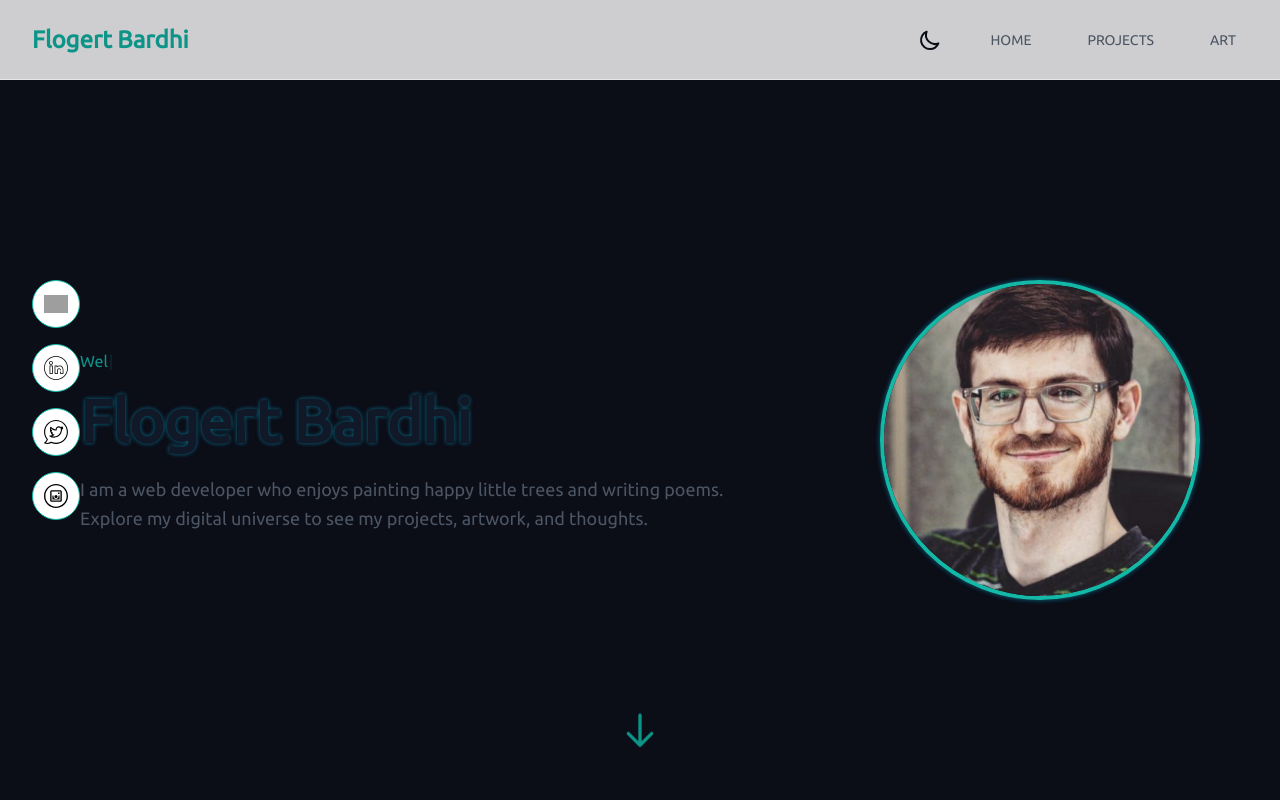
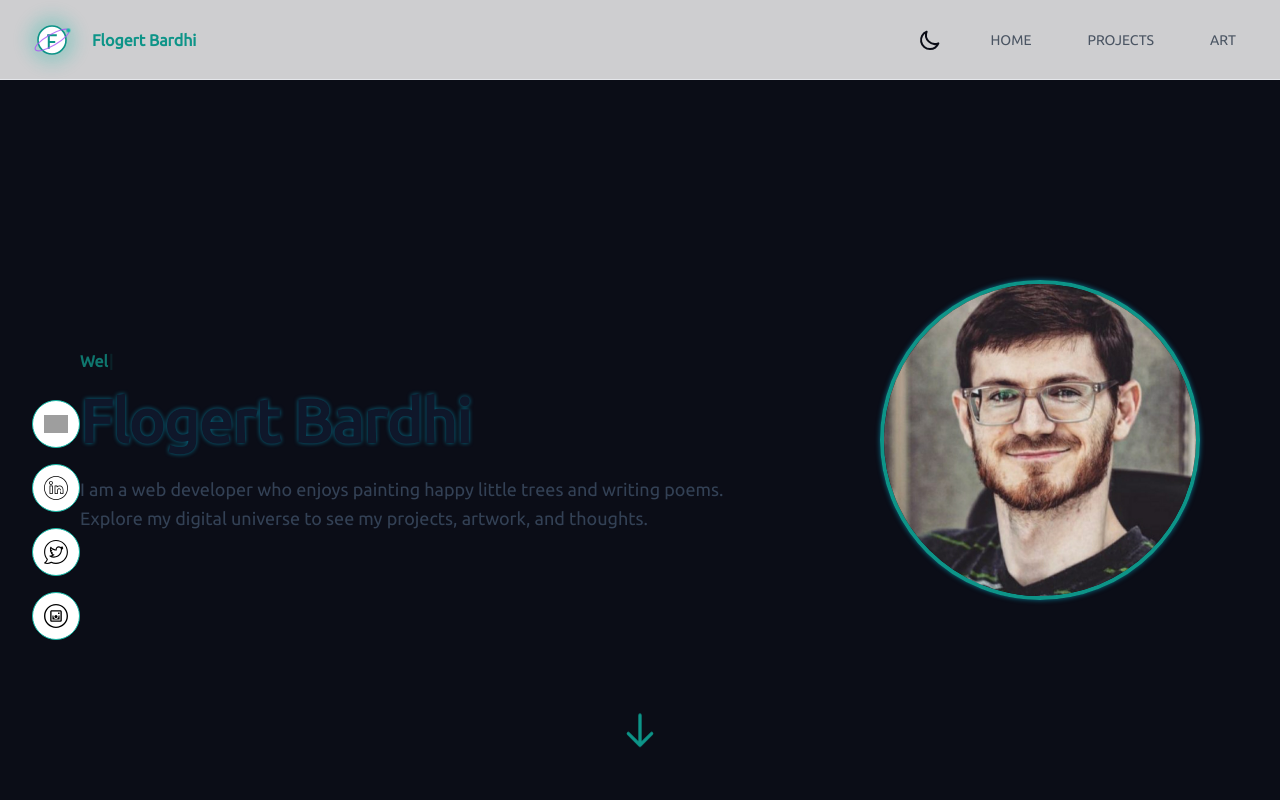
Before and after one commit to flogert/portfolio-website, a Next.js app: page / in a window 1280 px wide. Shown: the top 800 px of the page. Built offline with nearby package versions, Linux system fonts and the light colour scheme; grey boxes are pictures that could not be loaded.

Commit message:
Updated components and added Logo component

```diff
--- a/components/Gallery.jsx
+++ b/components/Gallery.jsx
@@ -2,6 +2,7 @@ import React, { useState } from 'react'
 import Image from 'next/image'
 import Lightbox from "yet-another-react-lightbox";
 import "yet-another-react-lightbox/styles.css";
+import { motion } from 'framer-motion'
 
 const paintings = [
   { src: "/paintings/by-the-bridge.jpg", title: "By the Bridge" },
@@ -14,22 +15,58 @@ const paintings = [
   { src: "/paintings/hogwarts.jpg", title: "Hogwarts" },
 ];
 
+const container = {
+  hidden: { opacity: 0 },
+  show: {
+    opacity: 1,
+    transition: {
+      staggerChildren: 0.1
+    }
+  }
+};
+
+const item = {
+  hidden: { opacity: 0, scale: 0.8 },
+  show: { opacity: 1, scale: 1, transition: { duration: 0.4 } }
+};
+
 const Gallery = () => {
   const [index, setIndex] = useState(-1);
 
   return (
     <div id="art" className='min-h-screen py-20 px-4 flex flex-col items-center bg-gray-100 dark:bg-space-dark/50 transition-colors duration-300'>
-      <h2 className='text-4xl md:text-5xl font-bold text-gray-900 dark:text-white mb-4 neon-text'>Galactic Gallery</h2>
-      <p className='text-gray-600 dark:text-space-accent mb-12 text-center max-w-2xl'>
+      <motion.h2
+        initial={{ opacity: 0, y: -20 }}
+        whileInView={{ opacity: 1, y: 0 }}
+        viewport={{ once: true }}
+        transition={{ duration: 0.5 }}
+        className='text-4xl md:text-5xl font-bold text-gray-900 dark:text-white mb-4 neon-text'
+      >
+        Galactic Gallery
+      </motion.h2>
+      <motion.p
+        initial={{ opacity: 0 }}
+        whileInView={{ opacity: 1 }}
+        viewport={{ once: true }}
+        transition={{ delay: 0.2, duration: 0.5 }}
+        className='text-gray-600 dark:text-space-accent mb-12 text-center max-w-2xl'
+      >
         &quot;We don&apos;t make mistakes, just happy little accidents.&quot; - Bob Ross
         <br/>
         (But in space, accidents can be problematic.)
-      </p>
+      </motion.p>
 
-      <div className='grid grid-cols-1 sm:grid-cols-2 md:grid-cols-3 lg:grid-cols-4 gap-4 max-w-7xl w-full'>
+      <motion.div
+        variants={container}
+        initial="hidden"
+        whileInView="show"
+        viewport={{ once: true }}
+        className='grid grid-cols-1 sm:grid-cols-2 md:grid-cols-3 lg:grid-cols-4 gap-4 max-w-7xl w-full'
+      >
         {paintings.map((painting, i) => (
-          <div
+          <motion.div
             key={i}
+            variants={item}
             className='relative aspect-square cursor-pointer overflow-hidden rounded-lg border-2 border-transparent hover:border-teal-500 dark:hover:border-space-neon transition-all duration-300 group'
             onClick={() => setIndex(i)}
           >
@@ -38,13 +75,14 @@ const Gallery = () => {
               fill
               alt={painting.title}
               className="object-cover group-hover:scale-110 transition-transform duration-500"
+              sizes="(max-width: 640px) 100vw, (max-width: 768px) 50vw, (max-width: 1024px) 33vw, 25vw"
             />
             <div className='absolute inset-0 bg-black/0 group-hover:bg-black/40 transition-colors duration-300 flex items-center justify-center opacity-0 group-hover:opacity-100'>
               <span className='text-white font-bold text-lg neon-text'>{painting.title}</span>
             </div>
-          </div>
+          </motion.div>
         ))}
-      </div>
+      </motion.div>
 
       <Lightbox
         open={index >= 0}
--- a/components/Hero.jsx
+++ b/components/Hero.jsx
@@ -2,6 +2,7 @@ import React, { useState, useEffect } from 'react'
 import Image from 'next/image'
 import Link from 'next/link'
 import Typewriter from 'typewriter-effect'
+import { motion } from 'framer-motion'
 
 const Hero = () => {
   const [show, setShow] = useState(false);
@@ -26,42 +27,51 @@ const Hero = () => {
       <div className='flex flex-col lg:flex-row items-center justify-center w-full max-w-6xl px-4'>
 
         {/* Social Links - Left Side (Desktop) */}
-        <div className={`hidden lg:flex flex-col fixed top-1/2 transform -translate-y-1/2 z-10 transition-all duration-500 ease-in-out ${
+        <motion.div
+          initial={{ opacity: 0, x: -50 }}
+          animate={{ opacity: 1, x: 0 }}
+          transition={{ duration: 0.8, delay: 0.5 }}
+          className={`hidden lg:flex flex-col fixed top-1/2 transform -translate-y-1/2 z-10 transition-all duration-500 ease-in-out ${
           isScrolled ? 'left-0 gap-2' : 'left-8 gap-4'
         }`}>
           <Link href='https://github.com/Flogert' target='_blank' title='Github Portfolio'>
             <div className={`bg-white dark:bg-space-light border border-teal-500 dark:border-space-neon hover:bg-teal-500 dark:hover:bg-space-neon hover:text-white dark:hover:text-space-dark transition-all duration-300 transform hover:scale-110 flex items-center justify-center ${
               isScrolled ? 'p-1.5 w-10 h-10 rounded-r-lg rounded-l-none border-l-0 shadow-md' : 'p-2 w-12 h-12 rounded-full'
             }`}>
-              <Image src="/github.svg" width={isScrolled ? 20 : 24} height={isScrolled ? 20 : 24} alt="GitHub" className="filter dark:invert" />
+              <Image src="/github.svg" width={isScrolled ? 20 : 24} height={isScrolled ? 20 : 24} alt="GitHub" className="filter dark:invert" priority />
             </div>
           </Link>
           <Link href='https://www.linkedin.com/in/flogertbardhi/' target='_blank' title='LinkedIn Profile'>
             <div className={`bg-white dark:bg-space-light border border-teal-500 dark:border-space-neon hover:bg-teal-500 dark:hover:bg-space-neon hover:text-white dark:hover:text-space-dark transition-all duration-300 transform hover:scale-110 flex items-center justify-center ${
               isScrolled ? 'p-1.5 w-10 h-10 rounded-r-lg rounded-l-none border-l-0 shadow-md' : 'p-2 w-12 h-12 rounded-full'
             }`}>
-              <Image src="/linkedin.svg" width={isScrolled ? 20 : 24} height={isScrolled ? 20 : 24} alt="LinkedIn" className="filter dark:invert" />
+              <Image src="/linkedin.svg" width={isScrolled ? 20 : 24} height={isScrolled ? 20 : 24} alt="LinkedIn" className="filter dark:invert" priority />
             </div>
           </Link>
           <Link href='https://twitter.com/HappyTreeArts' target='_blank' title='Twitter'>
             <div className={`bg-white dark:bg-space-light border border-teal-500 dark:border-space-neon hover:bg-teal-500 dark:hover:bg-space-neon hover:text-white dark:hover:text-space-dark transition-all duration-300 transform hover:scale-110 flex items-center justify-center ${
               isScrolled ? 'p-1.5 w-10 h-10 rounded-r-lg rounded-l-none border-l-0 shadow-md' : 'p-2 w-12 h-12 rounded-full'
             }`}>
-              <Image src="/twitter.svg" width={isScrolled ? 20 : 24} height={isScrolled ? 20 : 24} alt="Twitter" className="filter dark:invert" />
+              <Image src="/twitter.svg" width={isScrolled ? 20 : 24} height={isScrolled ? 20 : 24} alt="Twitter" className="filter dark:invert" priority />
             </div>
           </Link>
           <Link href='https://www.instagram.com/happytreearts/' target='_blank' title='Instagram'>
             <div className={`bg-white dark:bg-space-light border border-teal-500 dark:border-space-neon hover:bg-teal-500 dark:hover:bg-space-neon hover:text-white dark:hover:text-space-dark transition-all duration-300 transform hover:scale-110 flex items-center justify-center ${
               isScrolled ? 'p-1.5 w-10 h-10 rounded-r-lg rounded-l-none border-l-0 shadow-md' : 'p-2 w-12 h-12 rounded-full'
             }`}>
-              <Image src="/instagram.svg" width={isScrolled ? 20 : 24} height={isScrolled ? 20 : 24} alt="Instagram" className="filter dark:invert" />
+              <Image src="/instagram.svg" width={isScrolled ? 20 : 24} height={isScrolled ? 20 : 24} alt="Instagram" className="filter dark:invert" priority />
             </div>
           </Link>
-        </div>
+        </motion.div>
 
         {/* Text Content */}
-        <div className='flex-1 text-center lg:text-left lg:pr-10 mb-10 lg:mb-0'>
-          <div className='text-teal-600 dark:text-space-neon text-xl mb-4 font-mono'>
+        <motion.div
+          initial={{ opacity: 0, y: 20 }}
+          animate={{ opacity: 1, y: 0 }}
+          transition={{ duration: 0.8 }}
+          className='flex-1 text-center lg:text-left lg:pr-10 mb-10 lg:mb-0'
+        >
+          <div className='text-teal-700 dark:text-space-neon text-xl mb-4 font-mono font-bold'>
             <Typewriter
               options={{
                 strings: ['Hello Internet!', 'Welcome to my space station!', 'I build things for the web.'],
@@ -70,18 +80,23 @@ const Hero = () => {
               }}
             />
           </div>
-          <h1 className='text-4xl lg:text-6xl font-bold text-gray-900 dark:text-white mb-6 neon-text'>
+          <h1 className='text-4xl lg:text-6xl font-extrabold text-slate-900 dark:text-white mb-6 neon-text'>
             Flogert Bardhi
           </h1>
-          <p className='text-lg text-gray-600 dark:text-space-accent max-w-2xl leading-relaxed'>
+          <p className='text-lg text-slate-700 dark:text-space-accent max-w-2xl leading-relaxed font-medium'>
             I am a web developer who enjoys painting happy little trees and writing poems.
             Explore my digital universe to see my projects, artwork, and thoughts.
           </p>
-        </div>
+        </motion.div>
 
         {/* Profile Image & Tech Stack */}
-        <div className='relative'>
-          <div className="relative w-64 h-64 lg:w-80 lg:h-80 rounded-full overflow-hidden border-4 border-teal-500 dark:border-space-neon neon-border animate-pulse-slow">
+        <motion.div
+          initial={{ opacity: 0, scale: 0.5 }}
+          animate={{ opacity: 1, scale: 1 }}
+          transition={{ duration: 0.8, type: "spring", stiffness: 100 }}
+          className='relative'
+        >
+          <div className="relative w-64 h-64 lg:w-80 lg:h-80 rounded-full overflow-hidden border-4 border-teal-600 dark:border-space-neon neon-border animate-pulse-slow shadow-xl">
             <Image
               className={`object-cover transition-all duration-500 ${effect ? 'scale-110' : 'scale-100'}`}
               onClick={() => { setEffect(true); setShow(!show)} }
@@ -89,6 +104,8 @@ const Hero = () => {
               src="/profile.jpg"
               fill
               alt="Flogert Bardhi"
+              priority
+              sizes="(max-width: 768px) 100vw, (max-width: 1200px) 50vw, 33vw"
             />
           </div>
 
@@ -107,17 +124,22 @@ const Hero = () => {
                </div>
             </div>
           )}
-        </div>
+        </motion.div>
 
       </div>
 
-      <div className='absolute bottom-10 animate-bounce'>
+      <motion.div
+        initial={{ opacity: 0 }}
+        animate={{ opacity: 1 }}
+        transition={{ delay: 1.5, duration: 1 }}
+        className='absolute bottom-10 animate-bounce'
+      >
         <Link href='#projects' scroll={false}>
             <svg className="w-10 h-10 text-teal-600 dark:text-space-neon" fill="none" stroke="currentColor" viewBox="0 0 24 24" xmlns="http://www.w3.org/2000/svg">
                 <path strokeLinecap="round" strokeLinejoin="round" strokeWidth="2" d="M19 14l-7 7m0 0l-7-7m7 7V3"></path>
             </svg>
         </Link>
-      </div>
+      </motion.div>
     </div>
   )
 }
--- /dev/null
+++ b/components/Logo.jsx
@@ -0,0 +1,26 @@
+import React from 'react'
+
+const Logo = () => {
+  return (
+    <div className="relative w-10 h-10 group cursor-pointer mr-3">
+        {/* Glow effect */}
+        <div className="absolute -inset-1 bg-teal-500 dark:bg-space-neon rounded-full opacity-25 group-hover:opacity-75 blur transition duration-500"></div>
+
+        <svg viewBox="0 0 100 100" fill="none" xmlns="http://www.w3.org/2000/svg" className="relative w-full h-full">
+            {/* Main Planet Body */}
+            <circle cx="50" cy="50" r="35" className="fill-white dark:fill-space-dark stroke-teal-600 dark:stroke-space-neon stroke-[4]" />
+
+            {/* Stylized F */}
+            <path d="M38 38 H62 M42 38 V72 M42 55 H58" className="stroke-teal-600 dark:stroke-space-neon stroke-[5] stroke-linecap-round" />
+
+            {/* Orbit Ring */}
+            <ellipse cx="50" cy="50" rx="48" ry="14" className="stroke-purple-500 dark:stroke-space-purple stroke-[3] opacity-80" transform="rotate(-30 50 50)" />
+
+            {/* Small Satellite */}
+            <circle cx="91" cy="26" r="5" className="fill-teal-500 dark:fill-space-neon animate-pulse" />
+        </svg>
+    </div>
+  )
+}
+
+export default Logo
--- a/components/Navbar.jsx
+++ b/components/Navbar.jsx
@@ -2,6 +2,7 @@ import React, { useState, useEffect } from 'react'
 import Link from 'next/link'
 import { Transition } from '@headlessui/react';
 import { useTheme } from 'next-themes';
+import Logo from './Logo';
 
 const Navbar = () => {
   const { systemTheme, theme, setTheme } = useTheme();
@@ -48,9 +49,10 @@ const Navbar = () => {
         <nav className='fixed w-full h-20 z-50 bg-white/80 dark:bg-space-dark/80 backdrop-blur-md border-b border-gray-200 dark:border-space-light transition-colors duration-300'>
             <div className='w-full h-full'>
                 <div className='flex items-center justify-between h-full px-8 max-w-7xl mx-auto'>
-                    <div className='flex-shrink-0'>
-                        <Link href='/' className='text-2xl font-bold text-teal-600 dark:text-space-neon dark:neon-text transition-colors duration-300'>
-                            Flogert Bardhi
+                    <div className='flex-shrink-0 flex items-center'>
+                        <Link href='/' className='flex items-center gap-2 text-2xl font-bold text-teal-600 dark:text-space-neon dark:neon-text transition-colors duration-300'>
+                            <Logo />
+                            <span className="hidden sm:block">Flogert Bardhi</span>
                         </Link>
                     </div>
                     <div className='hidden md:block'>
--- a/components/Projects.jsx
+++ b/components/Projects.jsx
@@ -1,6 +1,7 @@
 import React from 'react'
 import Image from 'next/image'
 import Link from 'next/link'
+import { motion } from 'framer-motion'
 
 const projectsData = [
   {
@@ -61,14 +62,44 @@ const projectsData = [
   }
 ];
 
+const container = {
+  hidden: { opacity: 0 },
+  show: {
+    opacity: 1,
+    transition: {
+      staggerChildren: 0.2
+    }
+  }
+};
+
+const item = {
+  hidden: { opacity: 0, y: 50 },
+  show: { opacity: 1, y: 0, transition: { duration: 0.5 } }
+};
+
 const Projects = () => {
   return (
     <div id="projects" className='min-h-screen py-20 px-4 flex flex-col items-center'>
-      <h2 className='text-4xl md:text-5xl font-bold text-gray-900 dark:text-white mb-16 neon-text'>Mission Logs</h2>
+      <motion.h2
+        initial={{ opacity: 0, y: -20 }}
+        whileInView={{ opacity: 1, y: 0 }}
+        viewport={{ once: true }}
+        transition={{ duration: 0.5 }}
+        className='text-4xl md:text-5xl font-bold text-gray-900 dark:text-white mb-16 neon-text'
+      >
+        Mission Logs
+      </motion.h2>
 
-      <div className='grid grid-cols-1 md:grid-cols-2 lg:grid-cols-3 gap-8 max-w-7xl w-full'>
+      <motion.div
+        variants={container}
+        initial="hidden"
+        whileInView="show"
+        viewport={{ once: true }}
+        className='grid grid-cols-1 md:grid-cols-2 lg:grid-cols-3 gap-8 max-w-7xl w-full'
+      >
         {projectsData.map((project, index) => (
-          <Link href={project.link} key={index} target='_blank'>
+          <motion.div key={index} variants={item}>
+            <Link href={project.link} target='_blank'>
               <div className='group relative bg-white dark:bg-space-light rounded-xl overflow-hidden border border-gray-200 dark:border-space-purple/30 hover:border-teal-500 dark:hover:border-space-neon transition-all duration-300 hover:shadow-[0_0_20px_rgba(0,212,255,0.3)] transform hover:-translate-y-2'>
 
                 {/* Image Container */}
@@ -78,6 +109,7 @@ const Projects = () => {
                     fill
                     alt={project.title}
                     className="object-cover group-hover:scale-110 transition-transform duration-500"
+                    sizes="(max-width: 768px) 100vw, (max-width: 1200px) 50vw, 33vw"
                   />
                   <div className='absolute inset-0 bg-space-dark/50 group-hover:bg-transparent transition-colors duration-300'></div>
                 </div>
@@ -102,8 +134,9 @@ const Projects = () => {
                 <div className='absolute bottom-0 left-0 w-4 h-4 border-b-2 border-l-2 border-teal-500 dark:border-space-neon opacity-0 group-hover:opacity-100 transition-opacity'></div>
               </div>
             </Link>
+          </motion.div>
         ))}
-      </div>
+      </motion.div>
     </div>
   )
 }
--- a/pages/_app.js
+++ b/pages/_app.js
@@ -1,7 +1,5 @@
 import '../styles/globals.css'
 import { ThemeProvider } from 'next-themes'
-import "@fortawesome/fontawesome-svg-core/styles.css"
-import { config } from "@fortawesome/fontawesome-svg-core"
 
 function MyApp({ Component, pageProps }) {
   return (
```
Also changed, not shown: package.json (+0 -10 lines), 1 other file (tests, documents, lock files or other folders). Lines whose indentation alone changed are shown as unchanged.
